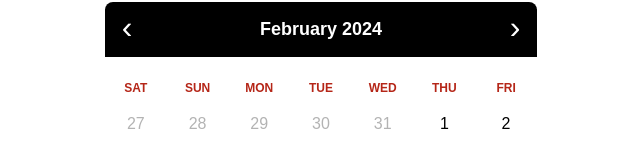
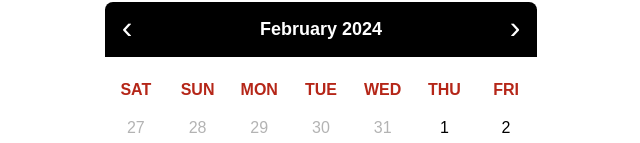
Before and after one commit to ctdc0208/Date-Picker, a React (Vite) app: page / in a window 1280 px wide. Shown: the part 246-389 px from the top of the page, without its empty margins (319-959 px from the left). Built offline with nearby package versions, Linux system fonts and the light colour scheme.

Commit message:
disable other background color

```diff
--- a/src/date.css
+++ b/src/date.css
@@ -127,7 +127,8 @@
     cursor: pointer;
 }
 
-.react-calendar__navigation button {
+.react-calendar__navigation button,
+.react-calendar__navigation button[disabled] {
     min-width: 44px;
     background: none;
 }
@@ -138,7 +139,7 @@
 }
 
 .react-calendar__navigation button[disabled] {
-    background-color: #f0f0f0;
+    background-color: none;
 }
 
 .react-calendar__month-view__weekdays {
@@ -147,7 +148,7 @@
     text-transform: uppercase;
     text-decoration: none !important;
     font-weight: bold;
-    font-size: 0.75em;
+    font-size: 1em;
 }
 
 .react-calendar__month-view__weekdays__weekday {
```
